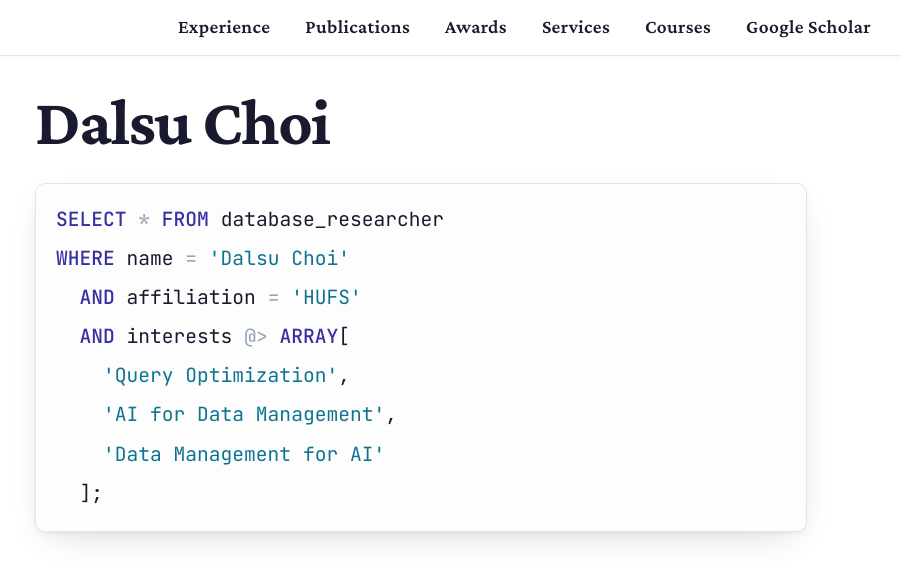
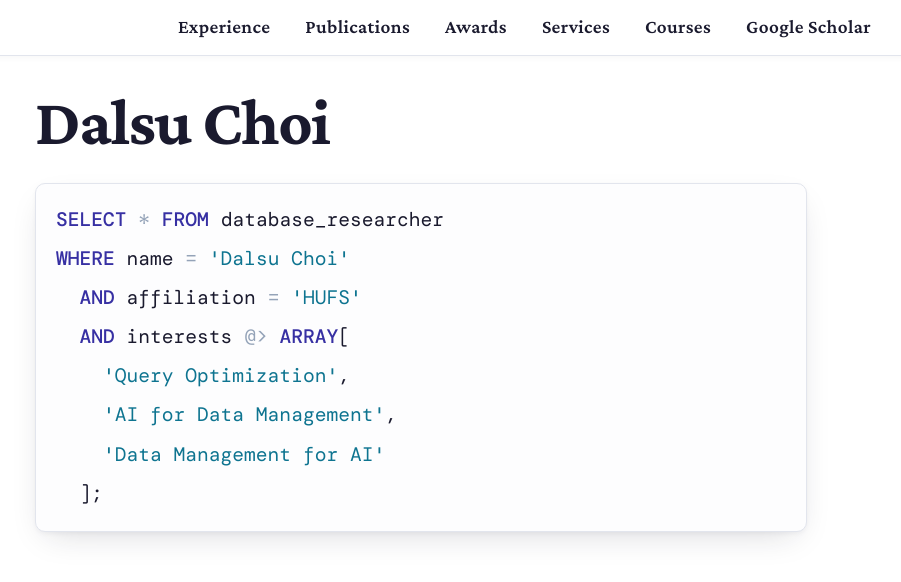
Before and after one commit to DalsuChoi/dalsuchoi.github.io, a plain HTML site: page index.html in a window 1280 px wide. Shown: the top 582 px of the page, without its empty margins (219-1120 px from the left). Drawn offline with nearby package versions, Linux system fonts and the light colour scheme.

Commit message:
SQL font

```diff
--- a/index.html
+++ b/index.html
@@ -7,7 +7,7 @@
 <link rel="icon" type="image/png" href="favicon.png">
 <link rel="alternate icon" href="favicon.ico">
 <title>Dalsu Choi</title>
-<link href="https://fonts.googleapis.com/css2?family=Crimson+Pro:ital,wght@0,400;0,600;0,700;1,400&family=Inter:wght@600&family=JetBrains+Mono:wght@400;500&display=swap" rel="stylesheet">
+<link href="https://fonts.googleapis.com/css2?family=Crimson+Pro:ital,wght@0,400;0,600;0,700;1,400&family=DM+Mono:wght@400;500&family=Inter:wght@600&display=swap" rel="stylesheet">
 <style>
   *, *::before, *::after { box-sizing: border-box; margin: 0; padding: 0; }
 
@@ -22,7 +22,7 @@
     --border: #E2E5ED;
     --font-display: 'Crimson Pro', serif;
     --font-body: 'Inter', sans-serif;
-    --font-mono: 'JetBrains Mono', monospace;
+    --font-mono: 'DM Mono', monospace;
   }
 
   html {
```
